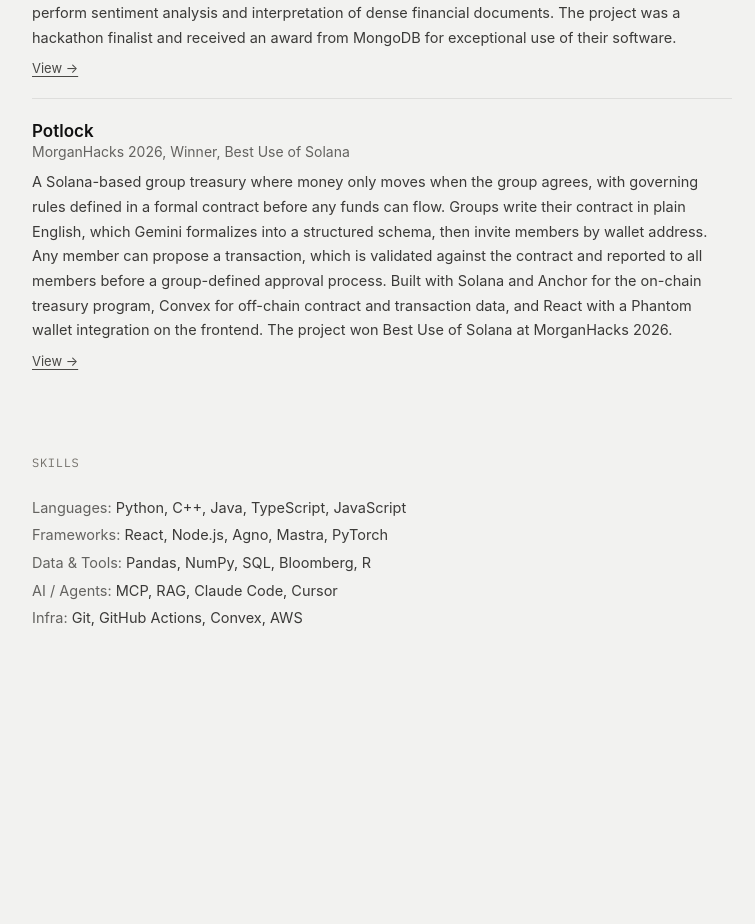
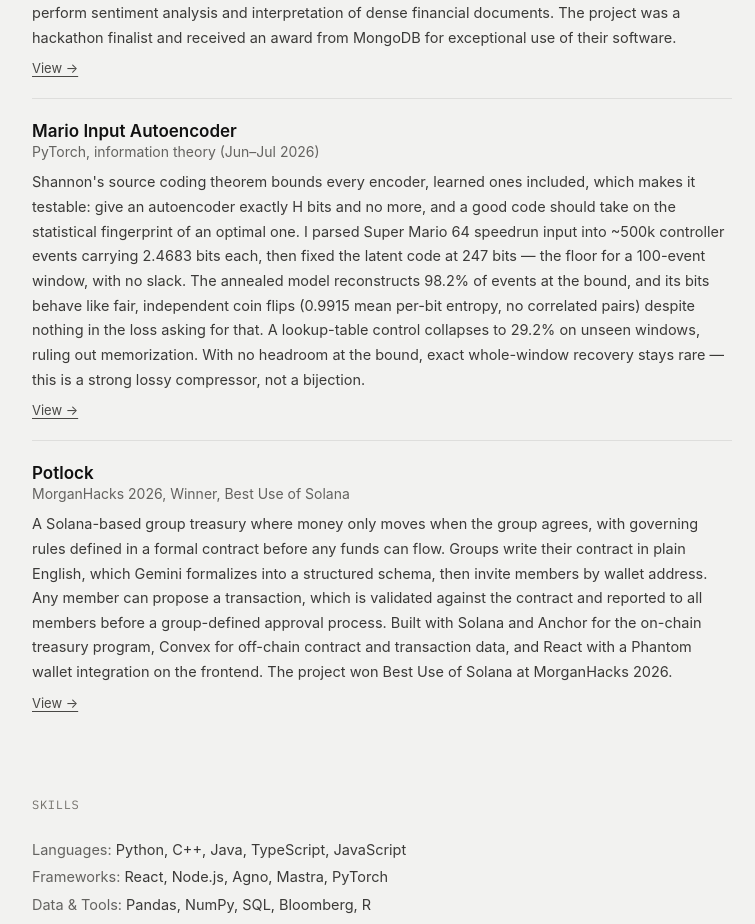
Before and after one commit to arosen64/aviel-dot-com, a React (Vite) app: page / in a window 1280 px wide. Shown: the part 2824-3748 px from the top of the page, without its empty margins (258-1013 px from the left). Before the commit the page ends 3608 px from the top, so only its background shows below. Built offline with nearby package versions, Linux system fonts and the light colour scheme; a web font is replaced by a local one.

Commit message:
added mario autoencoder project

```diff
--- a/src/data/content.js
+++ b/src/data/content.js
@@ -85,6 +85,13 @@
     link: "https://devpost.com/software/accessinvest"
   },
   {
+    title: 'Mario Input Autoencoder',
+    tagline: 'PyTorch, information theory (Jun–Jul 2026)',
+    description:
+      "Shannon's source coding theorem bounds every encoder, learned ones included, which makes it testable: give an autoencoder exactly H bits and no more, and a good code should take on the statistical fingerprint of an optimal one. I parsed Super Mario 64 speedrun input into ~500k controller events carrying 2.4683 bits each, then fixed the latent code at 247 bits — the floor for a 100-event window, with no slack. The annealed model reconstructs 98.2% of events at the bound, and its bits behave like fair, independent coin flips (0.9915 mean per-bit entropy, no correlated pairs) despite nothing in the loss asking for that. A lookup-table control collapses to 29.2% on unseen windows, ruling out memorization. With no headroom at the bound, exact whole-window recovery stays rare — this is a strong lossy compressor, not a bijection.",
+    link: 'https://github.com/arosen64/mario_autoencoder',
+  },
+  {
     title: 'Potlock',
     tagline: 'MorganHacks 2026, Winner, Best Use of Solana',
     description:
```
